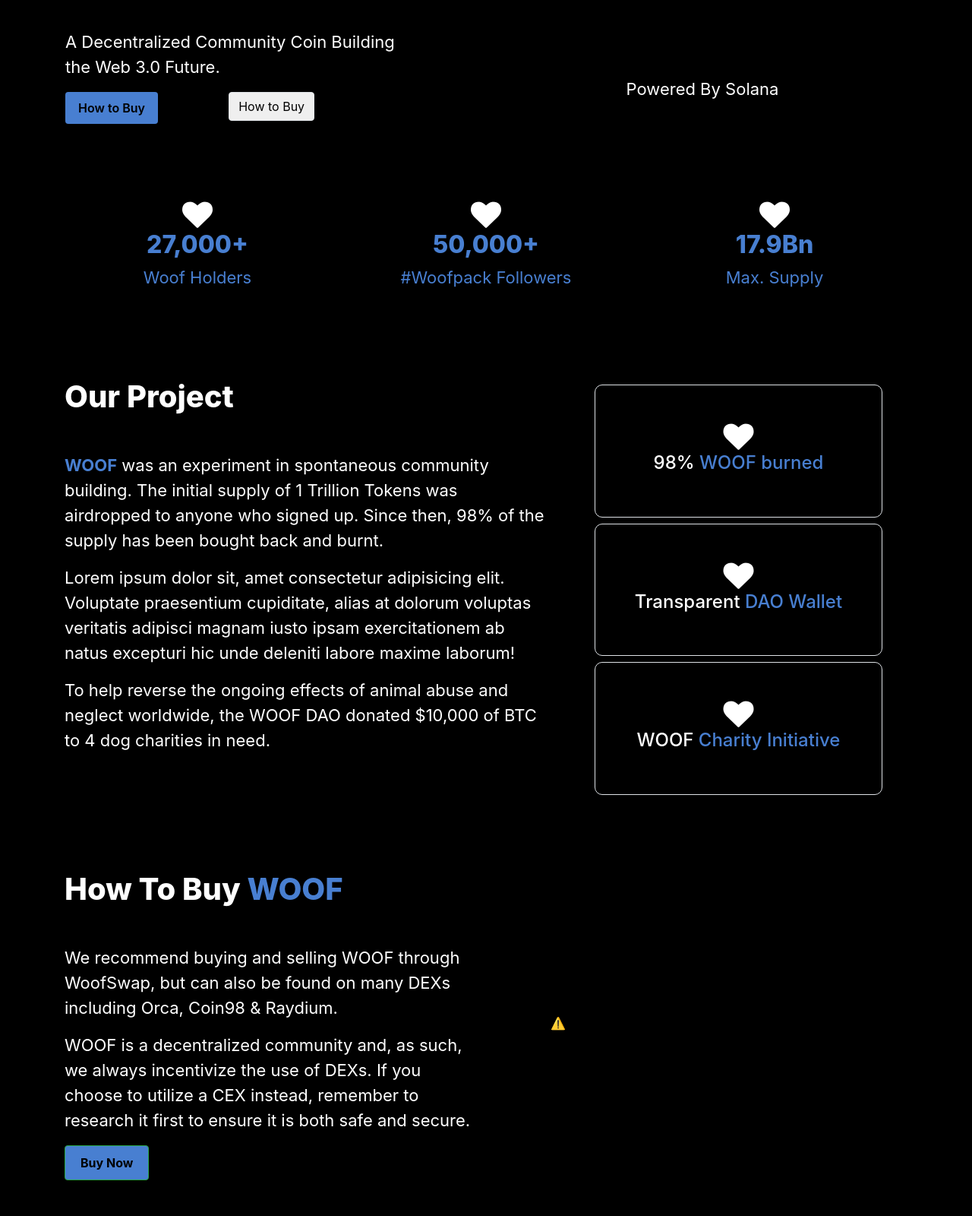
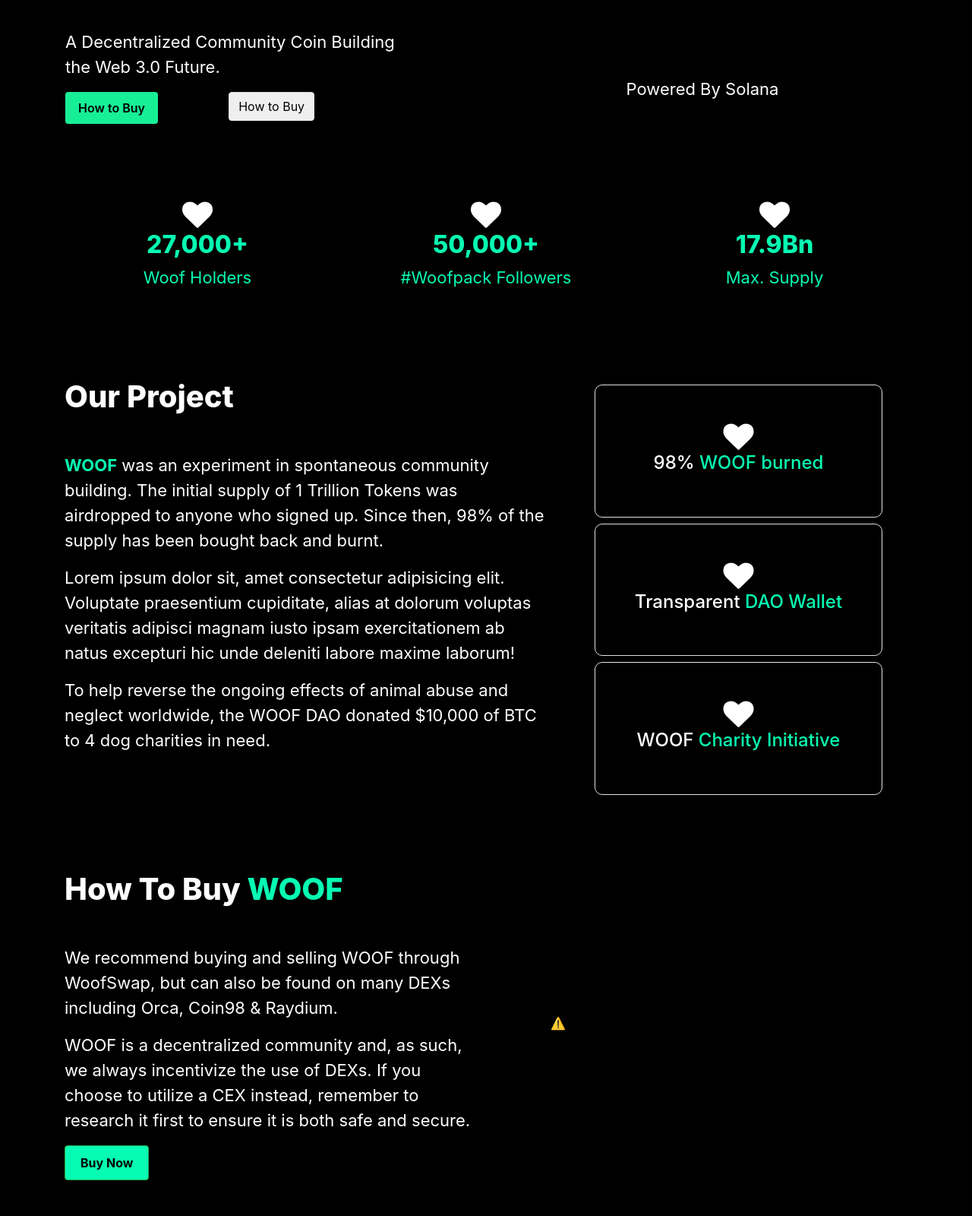
Before and after one commit to mritunjayagarwal/kuwa_coin, a plain HTML site: page index.html in a window 1280 px wide. Shown: the part 480-2080 px from the top of the page at 76% size. Drawn offline with nearby package versions, Linux system fonts and the light colour scheme; no server answers.

Commit message:
first commit

```diff
--- a/index.html
+++ b/index.html
@@ -81,7 +81,7 @@
                         <div>
                             <div class = "d-flex" style = "width: 80%">
                                 <div style = "flex: 1">
-                                    <button class = "btn px-3 py-2" style = "background: #487FD1;color: #000; font-weight: 600">How to Buy</button>
+                                    <button class = "btn px-3 py-2" style = "background: #17EF97;color: #000; font-weight: 600">How to Buy</button>
                                 </div>
                                 <div style = "flex: 1">
                                     <button class = "btn border">How to Buy</button>
--- a/style.css
+++ b/style.css
@@ -17,7 +17,7 @@
 }
 
 .navbar a:hover{
-    color: #487FD1
+    color: #06FCB2
 }
 
 .navbar-brand{
@@ -34,18 +34,18 @@
 }
 
 .theme{
-    color: #487FD1;
+    color: #06FCB2;
 }
 
 .btn-success{
-    background: #487FD1;
+    background: #06FCB2;
     color: #000;
     font-weight: 700;
     padding: 10px 20px;
 }
 
 .wallet p{
-    color: #487FD1;
+    color: #06FCB2;
     font-size: 15px;;
 }
 
```
